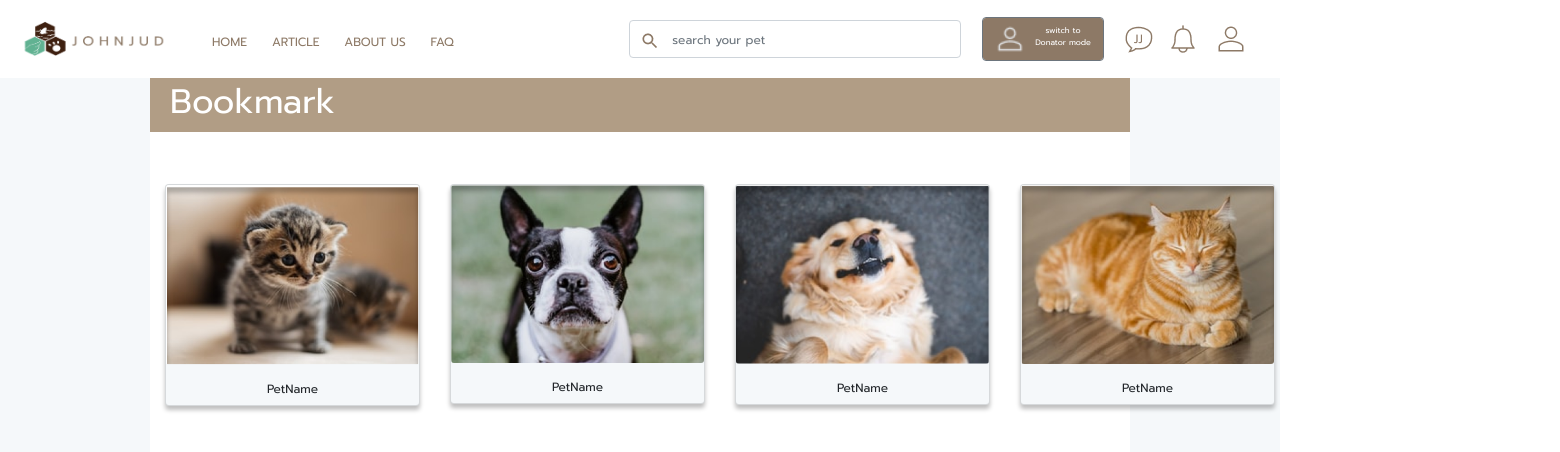
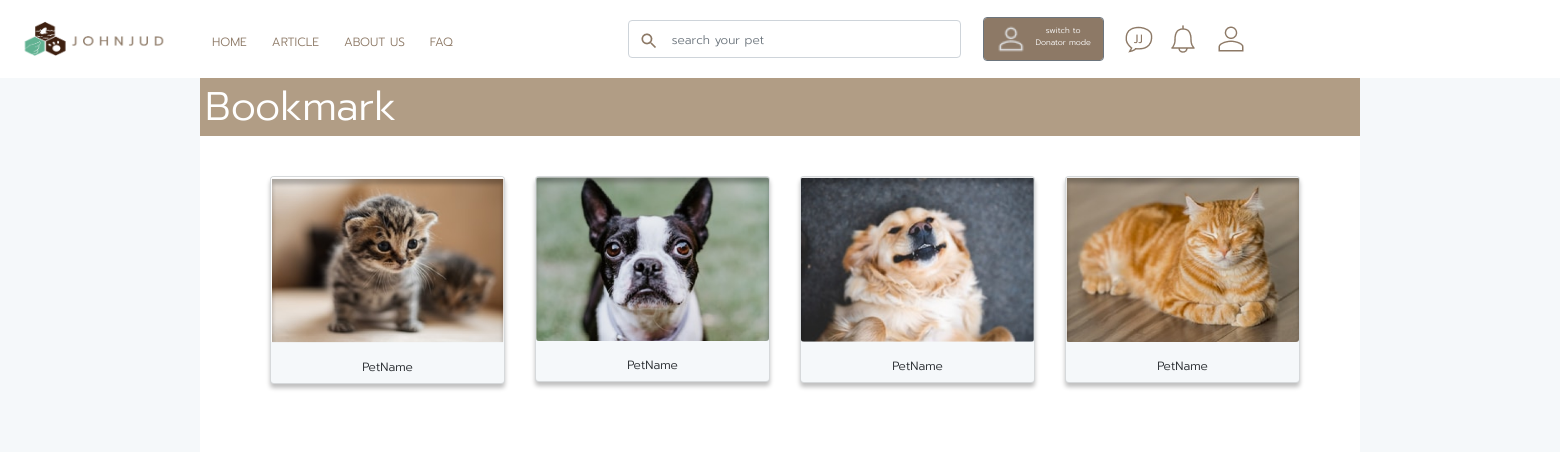
Before and after one commit to Mamacupmusap/SEProject, a React (Create React App) app in the folder frontend_johnjud/: page /bookmark in a window 1280 px wide. Shown: the top 452 px of the page, 1560 px wide, since content can reach past the window. Built offline with nearby package versions, Linux system fonts and the light colour scheme.

Commit message:
update 1.1.7.2 ; edit bookmark and suggest

```diff
--- a/frontend_johnjud/src/App.tsx
+++ b/frontend_johnjud/src/App.tsx
@@ -21,7 +21,7 @@ import signup6 from './pages/signup/signup6';
 
 import bookmark from './pages/bookmark/bookmark';
 import chat from './pages/chat/chat';
-import suggestion from './pages/chat/chat';
+import suggestion from './pages/chat/suggest';
 
 import article1 from './pages/article/article1'
 import userprofile from './pages/userprofile/userprofile1'
--- a/frontend_johnjud/src/pages/aboutUS/aboutUS.css
+++ b/frontend_johnjud/src/pages/aboutUS/aboutUS.css
@@ -2,6 +2,7 @@
   text-align: center;
   background-color: #f5f8fa;
 }
+
 @font-face {
   font-family: prompt;
   src: url(Prompt_Thin.ttf);
@@ -11,6 +12,7 @@
 * {
   box-sizing: border-box;
 }
+
 .flex-container {
   width: 830px;
   display: flex;
@@ -29,7 +31,7 @@
 /* Sidebar/left column */
 .side {
   flex: 30%;
-  padding: 40px;
+  margin-top: 5%;
   text-align: left;
 }
 
--- a/frontend_johnjud/src/pages/bookmark/bookmark.css
+++ b/frontend_johnjud/src/pages/bookmark/bookmark.css
@@ -1,23 +1,16 @@
-
-.bookmark-container {
-    background-color: #ffffff;
-    border-left: 150px solid #f5f8fa;
-    border-right: 150px solid #f5f8fa;
-    height: 16.5cm;
+.bodyBook {
+    width: 1560px;
+    margin-left: 0px;
+    border-left: 200px solid #F5F8FA;
+    border-right: 200px solid #F5F8FA;
+    background-color: white;
+    height: 680px;
 }
 
-.bookmark {
-    height: 74px;
-    background-color: #b19d85;
-    padding-top: 20px;
-    padding-left: 20px;
-    border-bottom: 20px solid #ffffff;
-    font-size: 34px;
+#headerBook {
+    background-color: #B19D85;
     color: white;
-}
-
-* {
-    font-family: 'Prompt', sans-serif;
+    padding: 5px;
 }
 
 .card {
@@ -26,11 +19,21 @@
     justify-content: space-between;
     align-items: center;
     /*flex-wrap: wrap;*/
-    margin-top: 32px;
     background: #F5F8FA;
     box-shadow: 0px 4px 4px rgba(0, 0, 0, 0.25);
 }
 
 .cardBody {
     height: 35px;
+    /*background: #F5F8FA;
+    box-shadow: 0px 4px 4px rgba(0, 0, 0, 0.25);*/
 }
+
+.BookmarkPet {
+    margin-left: 20px;
+    margin-right: 30px;
+    display: flex;
+    flex-direction: row;
+    justify-content: space-between;
+    flex-wrap: wrap;
+}
--- a/frontend_johnjud/src/pages/bookmark/bookmark.tsx
+++ b/frontend_johnjud/src/pages/bookmark/bookmark.tsx
@@ -10,38 +10,30 @@ import { Container, Card, CardImg, CardText, CardBody,
 const Bookmark = () => {
     return (
         <div>
-            <head>
-                <title>Bookmark</title>
-                <style>
-                    @import url('https://fonts.googleapis.com/css2?family=Prompt&display=swap');
-                </style>
-            </head>
-            <div className="bookmark-container">
-                <div className="bookmark">
-                    Bookmark
-                </div>
-                <Container id="middle">
-                    <CardDeck>
+            <div className="bodyBook">
+                <h1 id="headerBook">Bookmark</h1>
+                <Container className="BookmarkPet">
+                    <CardDeck className="BookmarkPet">
                         <Card className="card">
-                            <CardImg src={text1} />
+                            <CardImg src={text1} alt=""/>
                             <CardBody className="cardBody">
                                 <CardTitle className="cardTitle">PetName</CardTitle>
                             </CardBody>
                         </Card>
                         <Card className="card">
-                            <CardImg src={jame} />
+                            <CardImg src={jame} alt=""/>
                             <CardBody className="cardBody">
                                 <CardTitle className="cardTitle">PetName</CardTitle>
                             </CardBody>
                         </Card>
                         <Card className="card">
-                            <CardImg src={yoda} />
+                            <CardImg src={yoda} alt=""/>
                             <CardBody className="cardBody">
                                 <CardTitle className="cardTitle">PetName</CardTitle>
                             </CardBody>
                         </Card>
                         <Card className="card">
-                            <CardImg src={text2} />
+                            <CardImg src={text2} alt=""/>
                             <CardBody className="cardBody">
                                 <CardTitle className="cardTitle">PetName</CardTitle>
                             </CardBody>
--- a/frontend_johnjud/src/pages/chat/suggest.css
+++ b/frontend_johnjud/src/pages/chat/suggest.css
@@ -4,11 +4,12 @@
   }
 
 .bodyblah {
+    width: 1560px;
     margin-left: 0px;
     border-left: 200px solid #F5F8FA;
     border-right: 200px solid #F5F8FA;
     background-color: white;
-    height: 500px;
+    height: 660px;
 }
 
 #header {
@@ -32,8 +33,8 @@
 }
 
 #wave {
-    position: absolute;
+    position: fixed;
     margin-bottom: 0;
     bottom: 0%;
-    width: 100%;
+    width: 1560px;
 }
--- a/frontend_johnjud/src/routes/index.tsx
+++ b/frontend_johnjud/src/routes/index.tsx
@@ -21,7 +21,7 @@ import signup6 from '../pages/signup/signup6';
 
 import bookmark from '../pages/bookmark/bookmark';
 import chat from '../pages/chat/chat';
-import suggestion from '../pages/chat/chat';
+import suggestion from '../pages/chat/suggest';
 
 
 import article1 from '../pages/article/article1'
```
